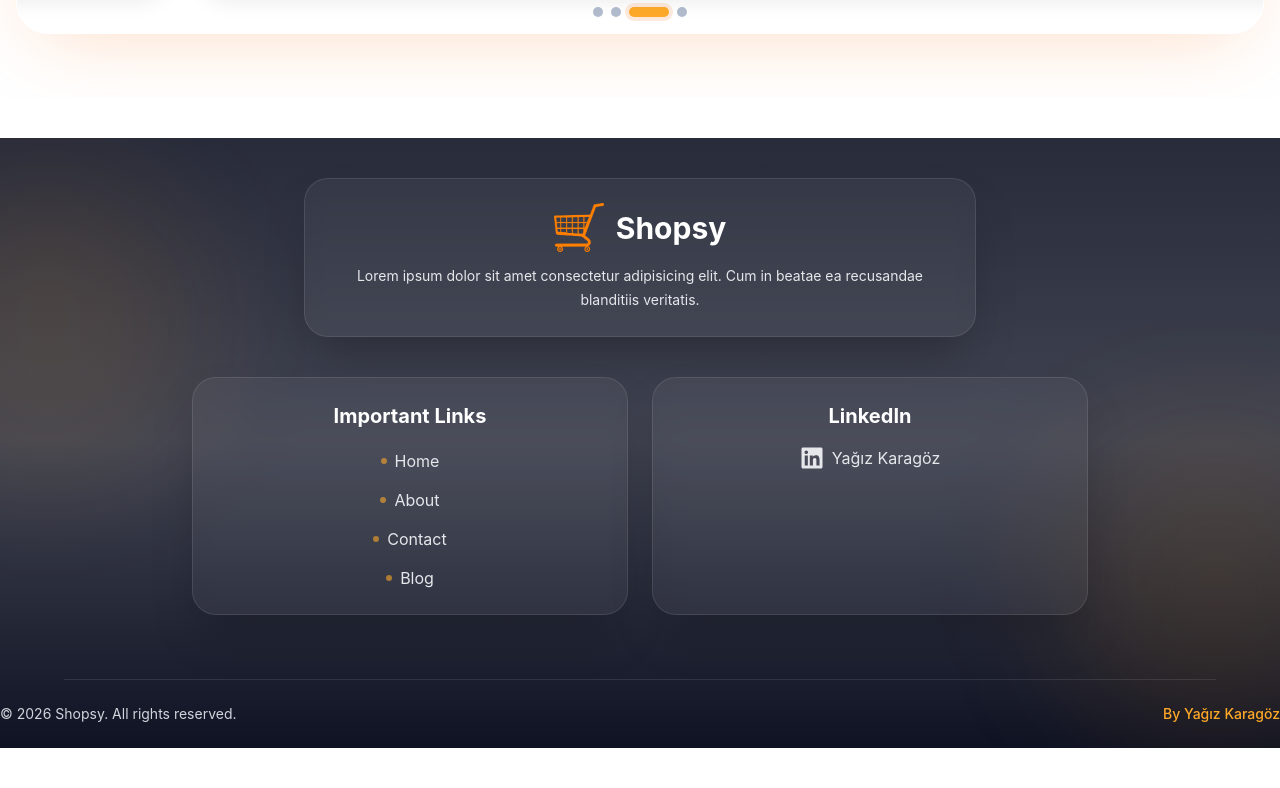
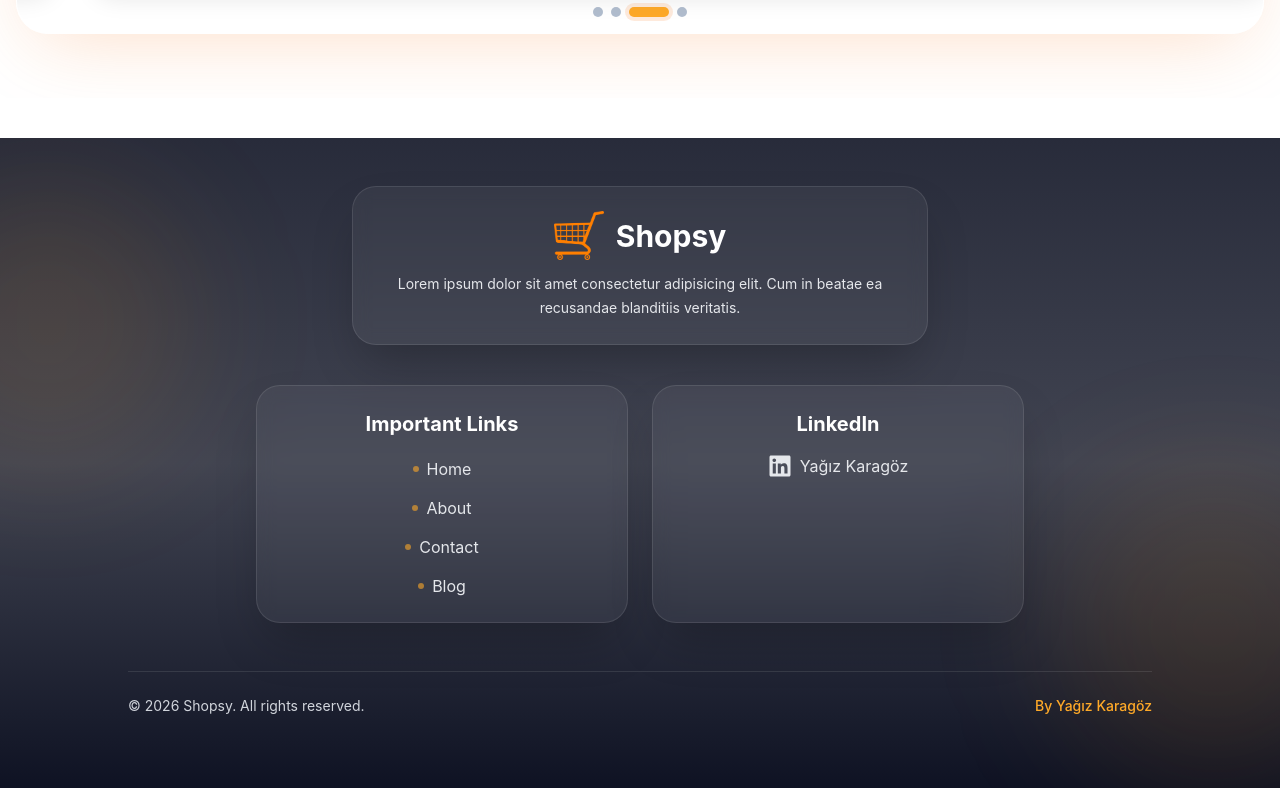
Before and after one commit to yag1zkarag0z/ReactTailwind1, a React (Vite) app: page / in a window 1280 px wide. Shown: the part 3557-4345 px from the top of the page. Before the commit the page ends 4305 px from the top, so only its background shows below. Built offline with nearby package versions, Linux system fonts and the light colour scheme.

Commit message:
Update Footer.jsx

```diff
--- a/src/components/Footer/Footer.jsx
+++ b/src/components/Footer/Footer.jsx
@@ -13,48 +13,36 @@
 };
 
 const FooterLinks = [
-  {
-    title: "Home",
-    link: "/#",
-  },
-  {
-    title: "About",
-    link: "/#about",
-  },
-  {
-    title: "Contact",
-    link: "/#contact",
-  },
-  {
-    title: "Blog",
-    link: "/#blog",
-  },
+  { title: "Home", link: "/#" },
+  { title: "About", link: "/#about" },
+  { title: "Contact", link: "/#contact" },
+  { title: "Blog", link: "/#blog" },
 ];
 
 const Footer = () => {
   return (
-    <div style={BannerImg} className="relative overflow-hidden text-white">
+    <footer style={BannerImg} className="relative overflow-hidden text-white">
       <div className="absolute inset-0 bg-gradient-to-b from-slate-950/85 via-slate-950/75 to-slate-950/95" />
       <div className="absolute -left-24 top-10 h-72 w-72 rounded-full bg-primary/10 blur-3xl" />
       <div className="absolute -right-24 bottom-0 h-80 w-80 rounded-full bg-secondary/10 blur-3xl" />
 
-  <div className="container relative z-10">
+      <div className="container relative z-10 py-12">
         <div
           data-aos="zoom-in"
-      className="mx-auto flex max-w-6xl flex-col items-center gap-10 border-b border-white/10 pb-16 pt-10 text-center"
+          className="mx-auto flex max-w-5xl flex-col items-center gap-10 border-b border-white/10 pb-12 text-center"
         >
-      <div className="w-full max-w-2xl rounded-3xl border border-white/10 bg-white/5 p-6 shadow-2xl backdrop-blur-sm">
+          <div className="w-full max-w-xl rounded-3xl border border-white/10 bg-white/5 p-6 shadow-2xl backdrop-blur-sm">
             <h1 className="mb-3 flex items-center justify-center gap-3 text-xl font-bold sm:text-3xl">
-          <img src={footerLogo} alt="" className="max-w-[50px]" />
+              <img src={footerLogo} alt="Shopsy logo" className="max-w-[50px]" />
               Shopsy
             </h1>
-        <p className="text-sm leading-6 text-gray-200">
+            <p className="mx-auto max-w-lg text-sm leading-6 text-gray-200">
               Lorem ipsum dolor sit amet consectetur adipisicing elit. Cum in
               beatae ea recusandae blanditiis veritatis.
             </p>
           </div>
 
-      <div className="grid w-full max-w-4xl grid-cols-1 gap-6 sm:grid-cols-2">
+          <div className="grid w-full max-w-3xl grid-cols-1 gap-6 sm:grid-cols-2">
             <div className="w-full rounded-3xl border border-white/10 bg-white/5 p-6 shadow-2xl backdrop-blur-sm">
               <h1 className="mb-4 text-xl font-bold">Important Links</h1>
               <ul className="flex flex-col items-center gap-3">
@@ -87,7 +75,7 @@
           </div>
         </div>
 
-    <div className="flex flex-col items-center justify-between gap-4 py-6 text-center text-sm text-gray-300 sm:flex-row">
+        <div className="mx-auto flex max-w-5xl flex-col items-center justify-between gap-4 py-6 text-center text-sm text-gray-300 sm:flex-row">
           <p>© 2026 Shopsy. All rights reserved.</p>
           <a
             href="https://www.linkedin.com/in/yagiz-karagoz-b18820358/"
@@ -99,7 +87,7 @@
           </a>
         </div>
       </div>
-</div>
+    </footer>
   );
 };
 
```
Lines whose indentation alone changed are shown as unchanged.
